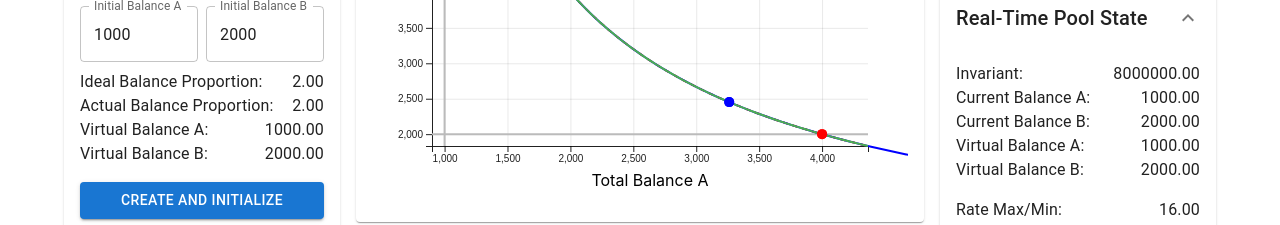
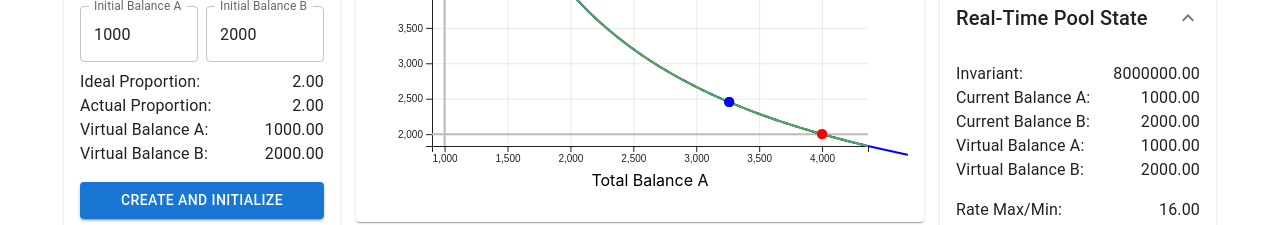
Before and after one commit to balancer/pool-math-simulator, a React (Create React App) app: page /reclamm in a window 1280 px wide. Both pictures are taken after a click on the button "Create and Initialize". Shown: the part 502-727 px from the top of the page. Built offline with nearby package versions, Linux system fonts and the light colour scheme.

Commit message:
Updates copy for clarity
Changes "Ideal Balance Proportion" to "Ideal Proportion" and
"Actual Balance Proportion" to "Actual Proportion" in the
ACL AMM component for better readability.

Also updates the hosting cache.

```diff
--- a/src/pool-types/aclamm/AclAmm.tsx
+++ b/src/pool-types/aclamm/AclAmm.tsx
@@ -564,7 +564,7 @@ export default function AclAmm() {
                 </Grid>
               </Grid>
               <div style={{ display: "flex", justifyContent: "space-between" }}>
-                <Typography>Ideal Balance Proportion:</Typography>
+                <Typography>Ideal Proportion:</Typography>
                 <Typography>
                   {(idealBalanceB / idealBalanceA).toFixed(2)}
                 </Typography>
@@ -583,7 +583,7 @@ export default function AclAmm() {
                         : "inherit",
                   }}
                 >
-                  Actual Balance Proportion:
+                  Actual Proportion:
                 </Typography>
                 <Typography
                   style={{
```
